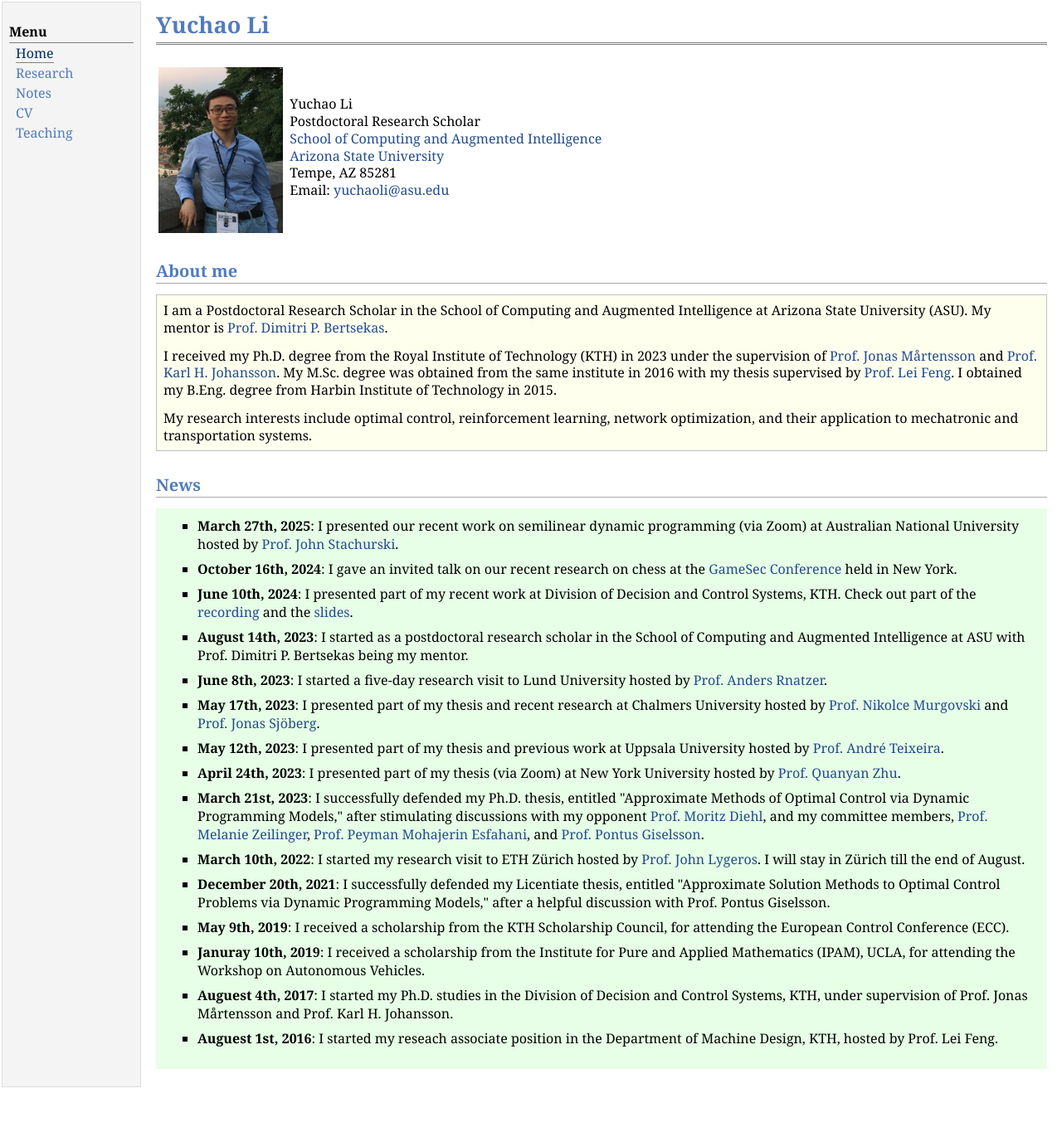
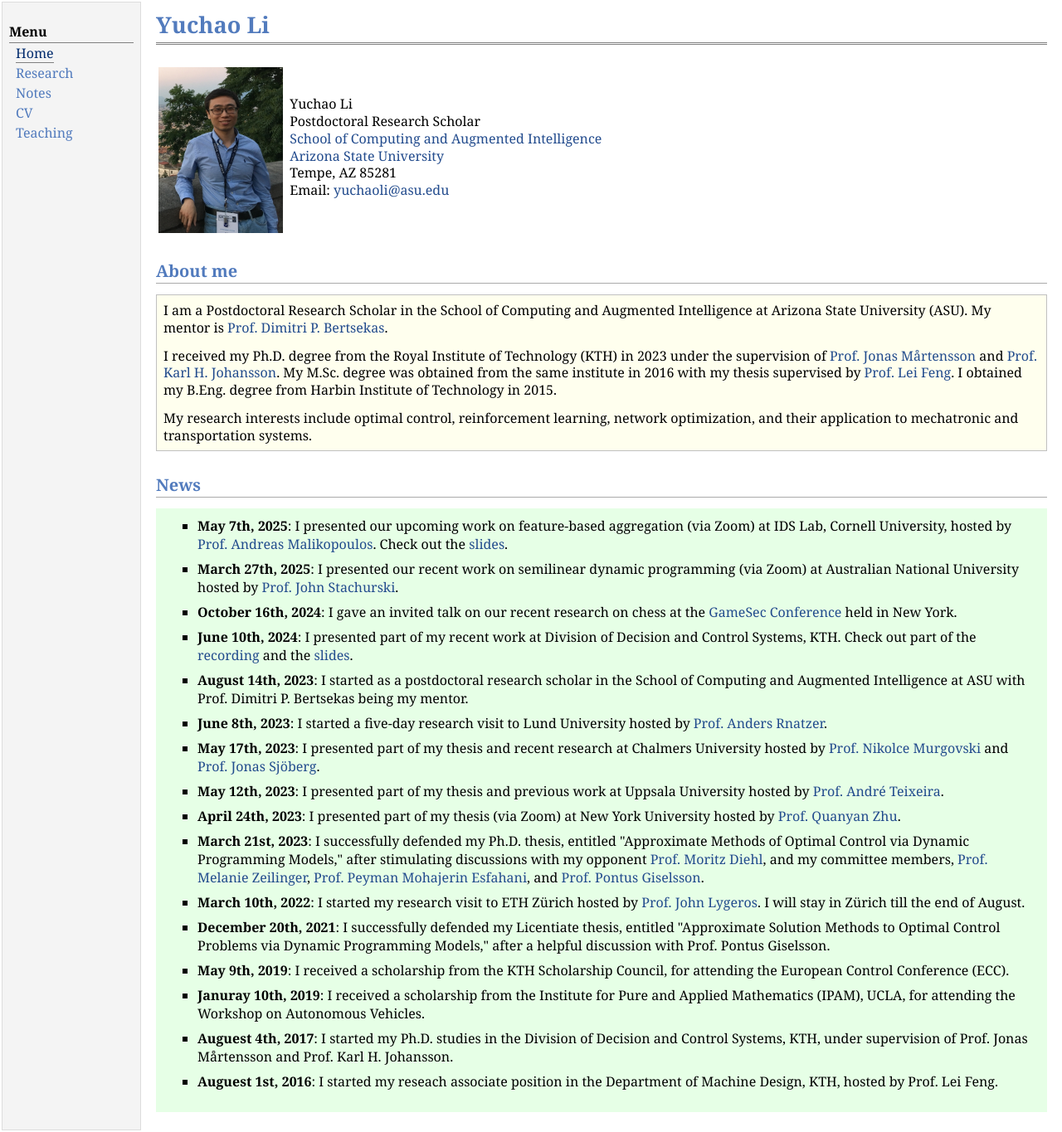
Before and after one commit to yuchaotaigu/yuchaotaigu.github.io, a Jekyll site: the page index.html, which Jekyll copies as it is, in a window 1280 px wide. Shown: the whole page at 83% size. Built offline with Jekyll 4.4.1, drawn with Linux system fonts in a browser that asks for light colours; comment, search, counter and statistics services are not loaded; before the commit the page ends 1313 px from its top, so only the background shows below that.

Commit message:
invited talk index.html

```diff
--- a/index.html
+++ b/index.html
@@ -51,6 +51,8 @@ Email: <a href="mailto:yuchaoli@asu.edu">yuchaoli@asu.edu</a><br /></p>
 <div class="infoblock">
 <div id="demobox">
 <ul>
+<li><b>May 7th, 2025</b>: I presented our upcoming work on feature-based aggregation (via Zoom) at IDS Lab, Cornell University, hosted by <a href="https://ids-lab.net/people/">Prof. Andreas Malikopoulos</a>. Check out the <a href="research/Cornell_Talk_Aggregation_handout.pdf">slides</a>.
+  </li>
 <li><b>March 27th, 2025</b>: I presented our recent work on semilinear dynamic programming (via Zoom) at Australian National University hosted by <a href="https://johnstachurski.net">Prof. John Stachurski</a>.
   </li>
   <li><b>October 16th, 2024</b>: I gave an invited talk on our recent research on chess at the <a href="https://www.gamesec-conf.org/program.php">GameSec Conference</a> held in New York.
```
